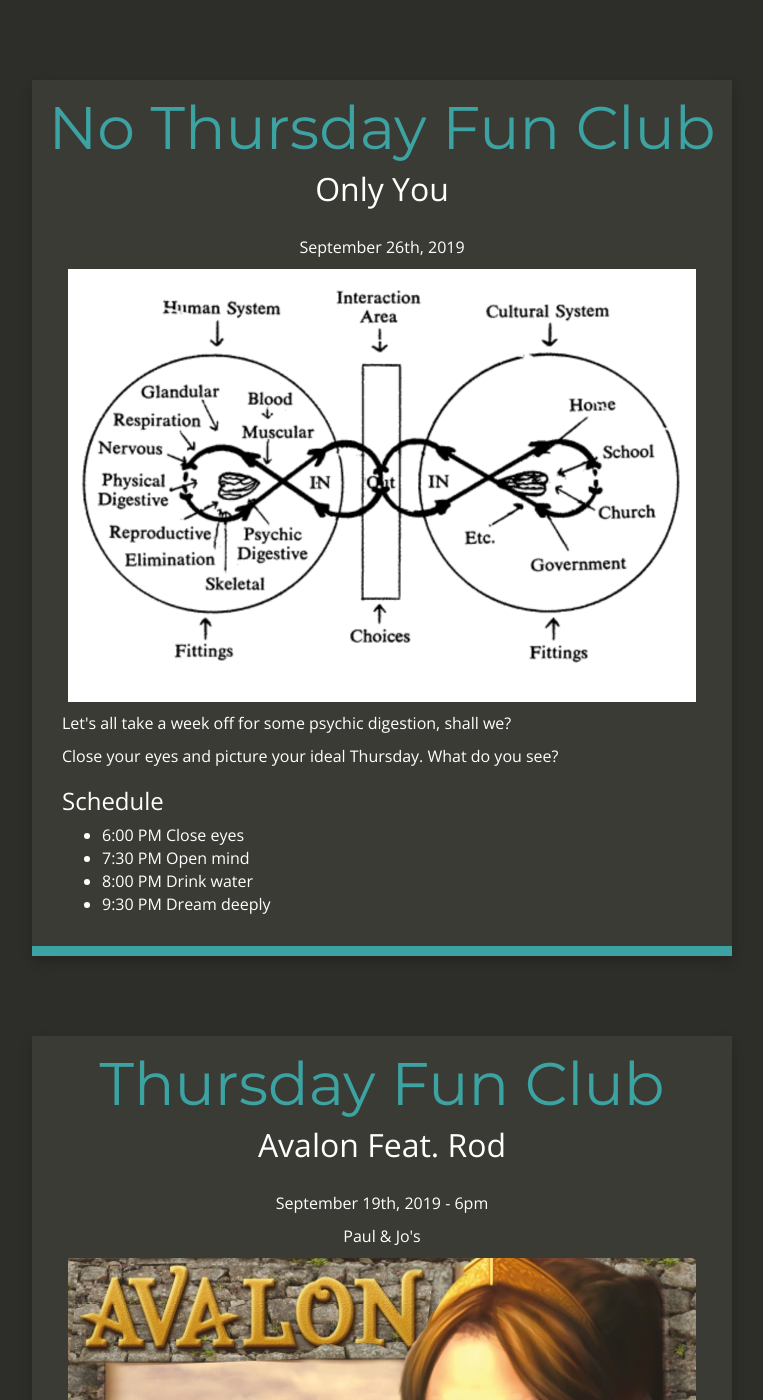
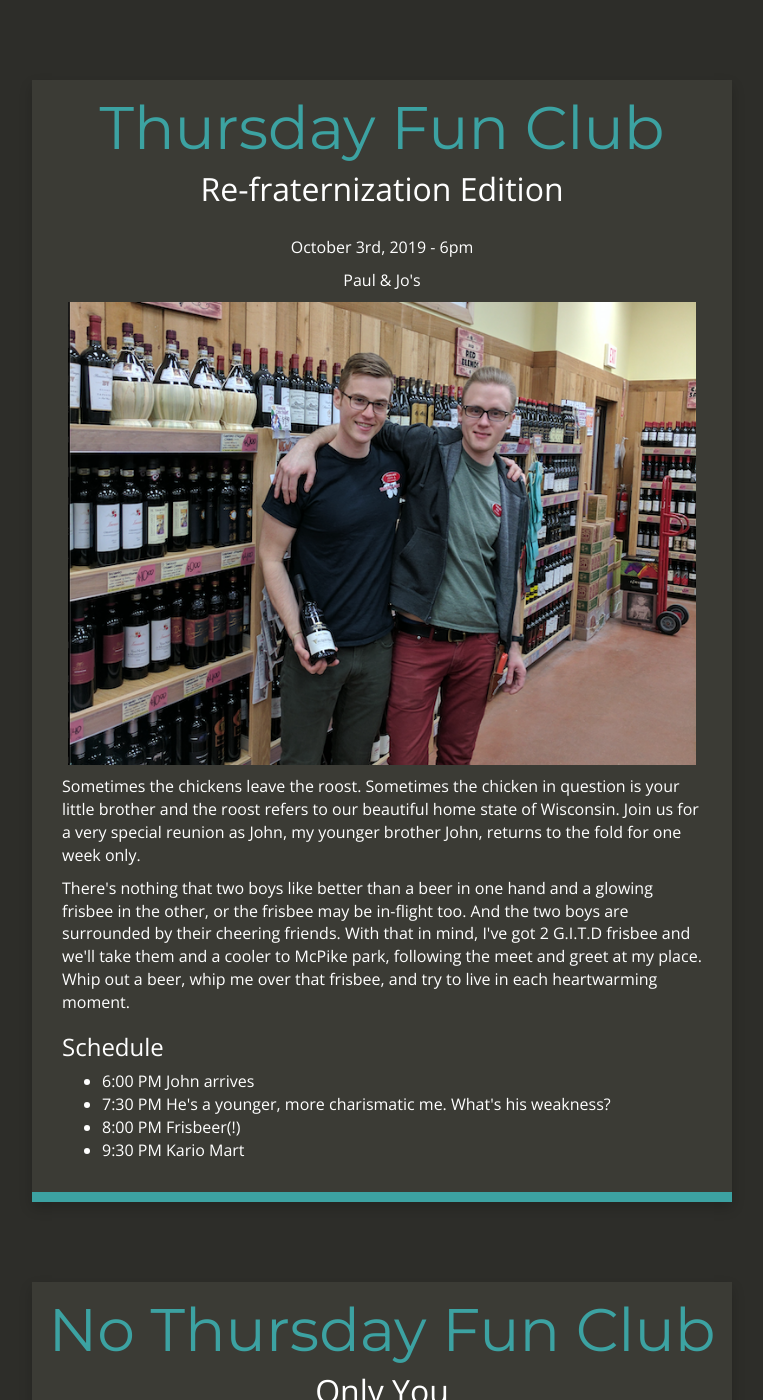
Before and after one commit to paulberb/paulberb.github.io, a Jekyll site: the page built from index.html, in a window 1280 px wide and 1400 px high. Shown: the whole window, without its empty margins (258-1021 px from the left). Built offline with Jekyll 4.4.1, drawn with Linux system fonts in a browser that asks for light colours; nearby versions of some CDN libraries.

Commit message:
updated tweets on homepage from 2018 to 2019

```diff
--- a/index.html
+++ b/index.html
@@ -49,6 +49,30 @@ layout: default
           </div>
     </div>
 </div> -->
+<div class="container-fluid index">
+    <div class="row">
+        <div class="col-md-12 main content-panel">
+            <h1 class="header author-header" itemprop="headline">Thursday Fun Club</h1>
+            <h2 class="header">Re-fraternization Edition</h2>
+            <div class="author-text">
+                <p>October 3rd, 2019 - 6pm</p>
+                <p>Paul & Jo's</p>
+                <p><img src="/images/p&j.png" width="98%" /></p>
+            </div>
+                <p>Sometimes the chickens leave the roost. Sometimes the chicken in question is your little brother and the roost refers to our beautiful home state of Wisconsin. Join us for a very special reunion as John, my younger brother John, returns to the fold for one week only.
+                </p>
+                <p>There's nothing that two boys like better than a beer in one hand and a glowing frisbee in the other, or the frisbee may be in-flight too. And the two boys are surrounded by their cheering friends. With that in mind, I've got 2 G.I.T.D frisbee and we'll take them and a cooler to McPike park, following the meet and greet at my place. Whip out a beer, whip me over that frisbee, and try to live in each heartwarming moment.
+                </p>
+                <h3>Schedule</h3>
+                <ul>
+                    <li>6:00 PM John arrives</li>
+                    <li>7:30 PM He's a younger, more charismatic me. What's his weakness?</li>
+                    <li>8:00 PM Frisbeer(!)</li>
+                    <li>9:30 PM Kario Mart</li>
+               </ul>
+          </div>
+    </div>
+</div>
 <div class="container-fluid index">
     <div class="row">
         <div class="col-md-12 main content-panel">
```
Also changed, not shown: images/p&j.png (added).
